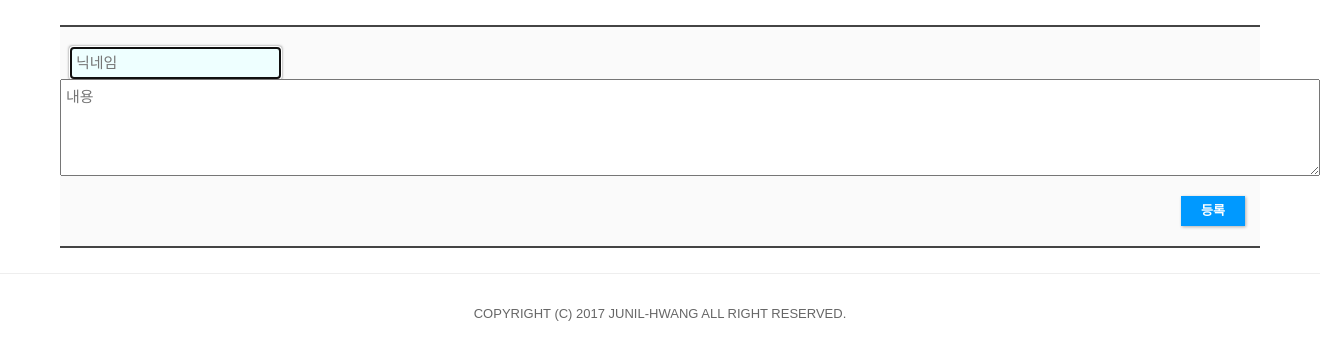
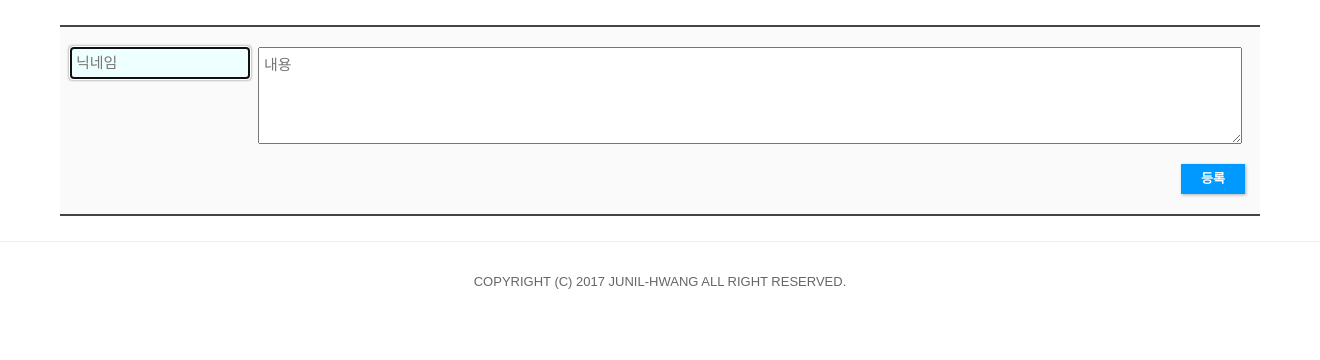
Before and after one commit to a2175/PHPproject, a PHP site: page /chat in a window 1320 px wide. Shown: the part 105-465 px from the top of the page. Run offline with PHP 8.4, Linux system fonts and the light colour scheme; style sheets or scripts are compiled from the project's sources.

Commit message:
PhpProject 1.81v

```diff
--- a/php/board/view/boardDetail.php
+++ b/php/board/view/boardDetail.php
@@ -16,11 +16,11 @@
     </div>
     <div id="comment_list"></div>
     <div class="submit_comment">
-        <div class="input">
+        <span class="input">
             <div class="tr"><input type="text" id='name' placeholder="닉네임"></div>
             <div class="tr"><input type="password" id='pw' placeholder="비밀번호"></div>
-        </div>
-        <div class="desc"><textarea id="content" cols="137" rows="5" placeholder="내용"></textarea></div>
+        </span>
+        <span class="desc"><textarea id="content" rows="5" placeholder="내용"></textarea></span>
         <div class="btn_group">
             <a class="btn-submit" id="submit" href="">등록</a>
         </div>
--- a/php/chat/view/chat.php
+++ b/php/chat/view/chat.php
@@ -2,8 +2,8 @@
     <div id="chat_list" class="chat_list"></div>
 
     <div class="submit_chat">
-        <div class="input"><input type="text" id='name' placeholder="닉네임" autofocus></div>
-        <div class="desc"><textarea id="content" cols="137" rows="5" placeholder="내용"></textarea></div>
+        <span class="input"><input type="text" id='name' placeholder="닉네임" autofocus></span>
+        <span class="desc"><textarea id="content" rows="5" placeholder="내용"></textarea></span>
         <div class="btn_group">
             <a class="btn-submit" id="submit" href="">등록</a>
         </div>
--- a/php/main/view/main.php
+++ b/php/main/view/main.php
@@ -19,6 +19,9 @@
     </section>
     <section class='chat'>
         <h2>채팅</h2>
-        <div></div>
+        <div>
+            <br><br>
+            19-06-09 채팅 구축
+        </div>
     </section>
 </section>
--- a/resources/css/common.css
+++ b/resources/css/common.css
@@ -116,13 +116,19 @@ span.middle.all ~ * { display: inline-block; vertical-align: middle; }
 #comment_list > .table > .tr .btn_group > input { width: 100px }
 #comment_list > .table > .tr .btn_group > .btn-submit { font-size: 13px; width: 70px; }
 .submit_comment { width: 1200px; margin: 0 auto; padding-bottom: 20px; padding-top: 20px; margin-bottom: 25px; margin-top: 25px; background: rgb(250,250,250); border-top: 2px solid #444444; border-bottom: 2px solid #444444; }
-.submit_comment > .input { float: left; margin-right: 10px; margin-left: 10px; }
+.submit_comment > .input { float: left; width: 14%; margin-right: 10px; margin-left: 10px; }
 .submit_comment > .input > .tr { margin-bottom: 5px; }
+.submit_comment > .input > .tr > input { width: 100%; }
+.submit_comment > .desc { width: 86%; margin-left: 10px; }
+.submit_comment > .desc > textarea { width: 81%; }
 .submit_comment > .btn_group > .btn-submit { margin-right: 15px; }
-#chat_list { overflow: auto; word-wrap: break-word; width: 1200px; max-height: 600px; }
+#chat_list { overflow: auto; word-wrap: break-word; width: 1200px; max-height: 400px; }
 #chat_list > .table > .tr > .lbl { width: 15%; font-weight: bold; }
 #chat_list > .table > .tr > .desc { width: 73%; }
 #chat_list > .table > .tr > .date { text-align: right; width: 12%; }
 .submit_chat { width: 1200px; margin: 0 auto; padding-bottom: 20px; padding-top: 20px; margin-bottom: 25px; margin-top: 25px; background: rgb(250,250,250); border-top: 2px solid #444444; border-bottom: 2px solid #444444; }
-.submit_chat > .input { float: left; margin-right: 10px; margin-left: 10px; }
+.submit_chat > .input { float: left; width: 14%; margin-right: 10px; margin-left: 10px; }
+.submit_chat > .input > input { width: 100%; }
+.submit_chat > .desc { width: 86%; margin-left: 10px; }
+.submit_chat > .desc > textarea { width: 81%; }
 .submit_chat > .btn_group > .btn-submit { margin-right: 15px; }
```
